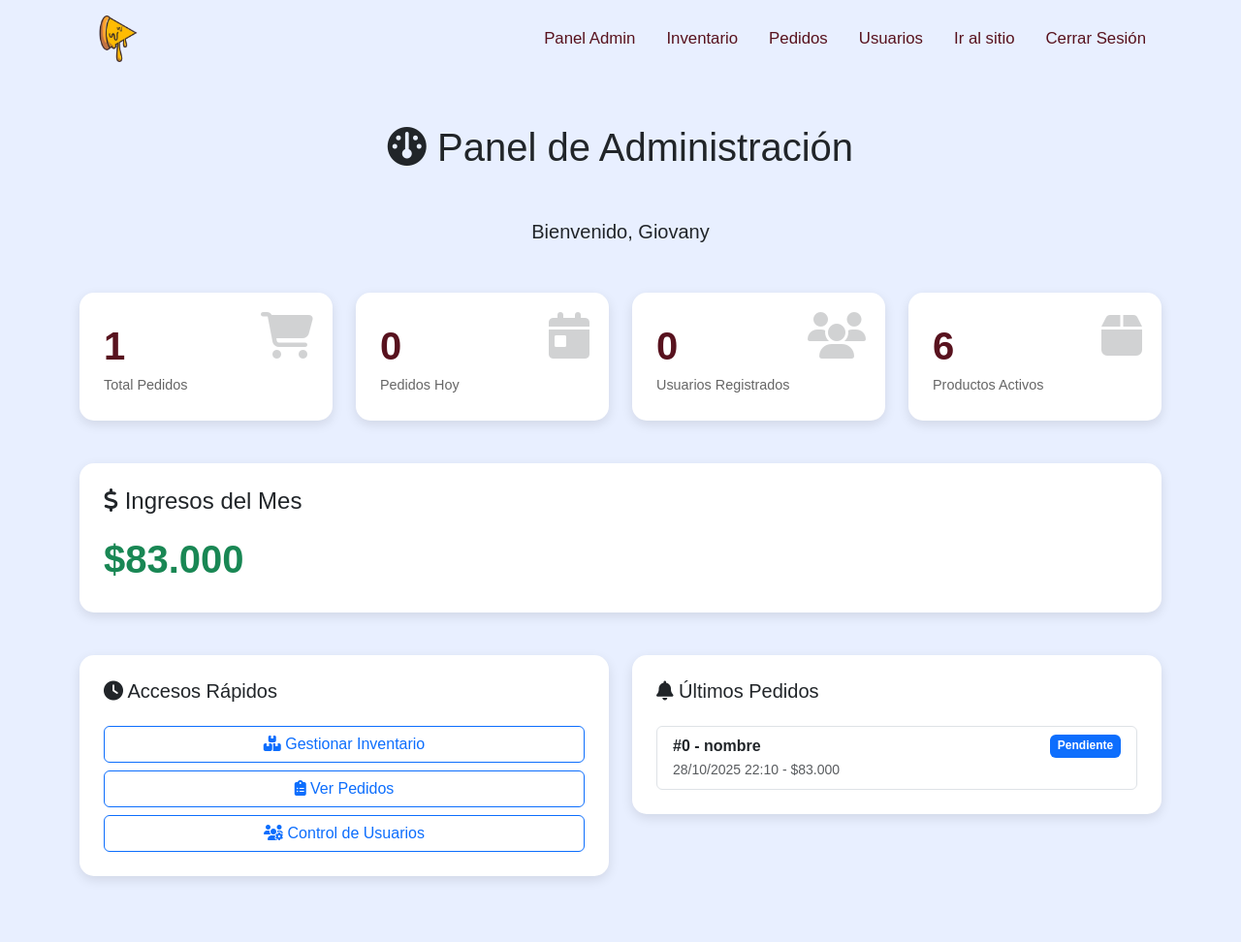
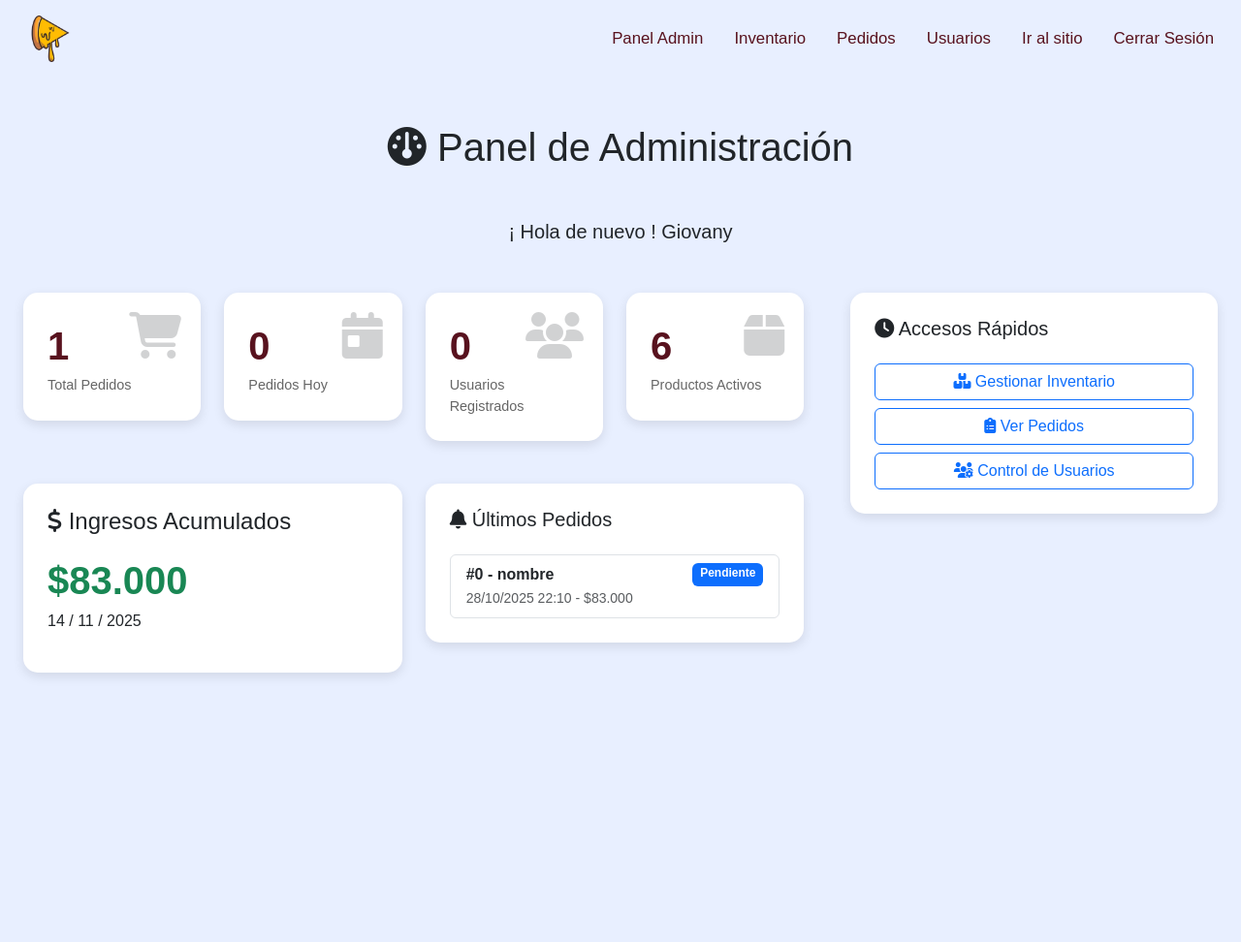
Before and after one commit to david-fugs/delivery, a PHP site: page /main_admin.php in a window 1280 px wide. Shown: the whole page at 97% size. After the commit the page ends 698 px from the top, so only its background shows below. Run offline with PHP 8.4, Linux system fonts and the light colour scheme; a user stored in the database is signed in; data comes from the database, SQL or seed files in the repository; some libraries are stand-ins or nearby versions; some web fonts are replaced.

Commit message:
se modifica la ubicacion de elementos html panel admin, y se agrega funcion currentdate js

```diff
--- a/assets/js/main.js
+++ b/assets/js/main.js
@@ -352,3 +352,11 @@ function getUserLocation() {
     );
 }
 getUserLocation();
+
+// Función para mostrar la fecha actual en el dashboard admin
+document.addEventListener('DOMContentLoaded', function () {
+    const currentDate = document.getElementById('currentDate');
+    const date = new Date();
+    const today = date.getDate() + ' / ' + (date.getMonth() + 1) + ' / ' + date.getFullYear();
+    currentDate.innerHTML = today;
+});
--- a/main_admin.php
+++ b/main_admin.php
@@ -65,7 +65,7 @@
 </head>
 <body>
     <header>
-        <div class="container">
+        <div class="container-fluid">
             <div class="row">
                 <div class="col-12">
                     <div class="info-header">
@@ -86,16 +86,18 @@
         </div>
     </header>
 
-    <div class="container my-5">
+    <div class="container-fluid my-5">
         <div class="row">
             <div class="col-12">
                 <h1 class="text-center mb-5">
                     <i class="fa-solid fa-gauge"></i> Panel de Administración
                 </h1>
-                <p class="text-center lead mb-5">Bienvenido, <?php echo htmlspecialchars($_SESSION["user_name"]); ?></p>
+                <p class="text-center lead mb-5">¡ Hola de nuevo ! <?php echo htmlspecialchars($_SESSION["user_name"])?></p>
             </div>
         </div>
-
+        <div class="row">
+            <div class="col-lg-8">
+                <div class="container">
                     <div class="row">
                         <div class="col-md-6 col-lg-3">
                             <div class="dashboard-card position-relative">
@@ -126,31 +128,12 @@
                             </div>
                         </div>
                     </div>
-
-        <div class="row mt-4">
-            <div class="col-md-12">
-                <div class="dashboard-card">
-                    <h4 class="mb-3"><i class="fa-solid fa-dollar-sign"></i> Ingresos del Mes</h4>
-                    <div class="stat-number text-success">$<?php echo number_format($ingresos_mes, 0, ',', '.'); ?></div>
-                </div>
-            </div>
-        </div>
-
                     <div class="row mt-4">
                         <div class="col-md-6">
                             <div class="dashboard-card">
-                    <h5 class="mb-4"><i class="fa-solid fa-clock"></i> Accesos Rápidos</h5>
-                    <div class="d-grid gap-2">
-                        <a href="inventario.php" class="btn btn-outline-primary">
-                            <i class="fa-solid fa-boxes-stacked"></i> Gestionar Inventario
-                        </a>
-                        <a href="pedidos.php" class="btn btn-outline-primary">
-                            <i class="fa-solid fa-clipboard-list"></i> Ver Pedidos
-                        </a>
-                        <a href="usuarios.php" class="btn btn-outline-primary">
-                            <i class="fa-solid fa-users-gear"></i> Control de Usuarios
-                        </a>
-                    </div>
+                                <h4 class="mb-3"><i class="fa-solid fa-dollar-sign"></i> Ingresos Acumulados</h4>
+                                <div class="stat-number text-success">$<?php echo number_format($ingresos_mes, 0, ',', '.'); ?></div>
+                                <p id="currentDate"></p>
                             </div>
                         </div>
                         <div class="col-md-6">
@@ -185,7 +168,33 @@
                         </div>
                     </div>
                 </div>
+            </div>
+            <div class="col-lg-4">
+                <div class="container">
+                    <div class="row">
+                        <div class="col-md-12">
+                            <div class="dashboard-card">
+                                <h5 class="mb-4"><i class="fa-solid fa-clock"></i> Accesos Rápidos</h5>
+                                <div class="d-grid gap-2">
+                                    <a href="inventario.php" class="btn btn-outline-primary">
+                                        <i class="fa-solid fa-boxes-stacked"></i> Gestionar Inventario
+                                    </a>
+                                    <a href="pedidos.php" class="btn btn-outline-primary">
+                                        <i class="fa-solid fa-clipboard-list"></i> Ver Pedidos
+                                    </a>
+                                    <a href="usuarios.php" class="btn btn-outline-primary">
+                                        <i class="fa-solid fa-users-gear"></i> Control de Usuarios
+                                    </a>
+                                </div>
+                            </div>
+                        </div>
+                    </div>
+                </div>
+            </div>
+        </div>
+    </div>
 
+    <script src="assets/js/main.js"></script>
     <script src="https://cdn.jsdelivr.net/npm/bootstrap@5.3.8/dist/js/bootstrap.bundle.min.js"></script>
     <script src="https://kit.fontawesome.com/7a0f7896d3.js" crossorigin="anonymous"></script>
 </body>
```
Lines whose indentation alone changed are shown as unchanged.
